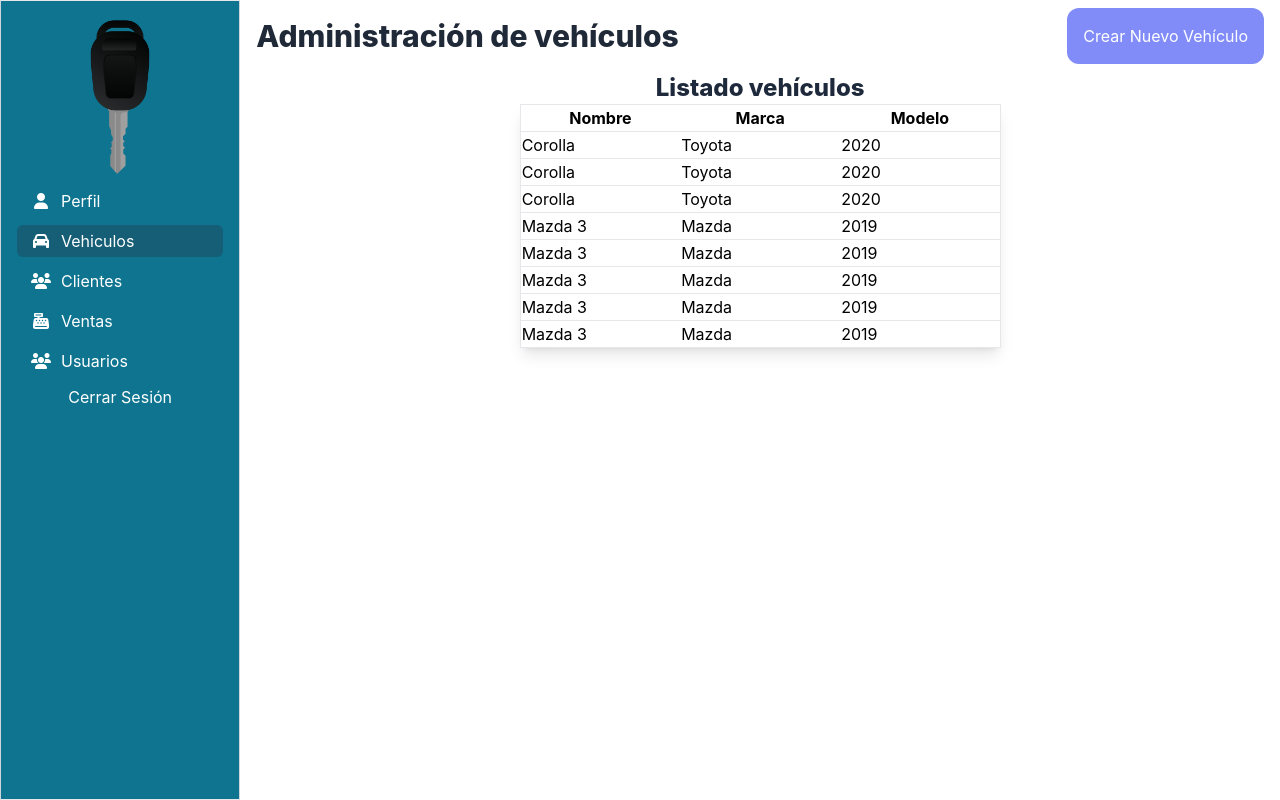
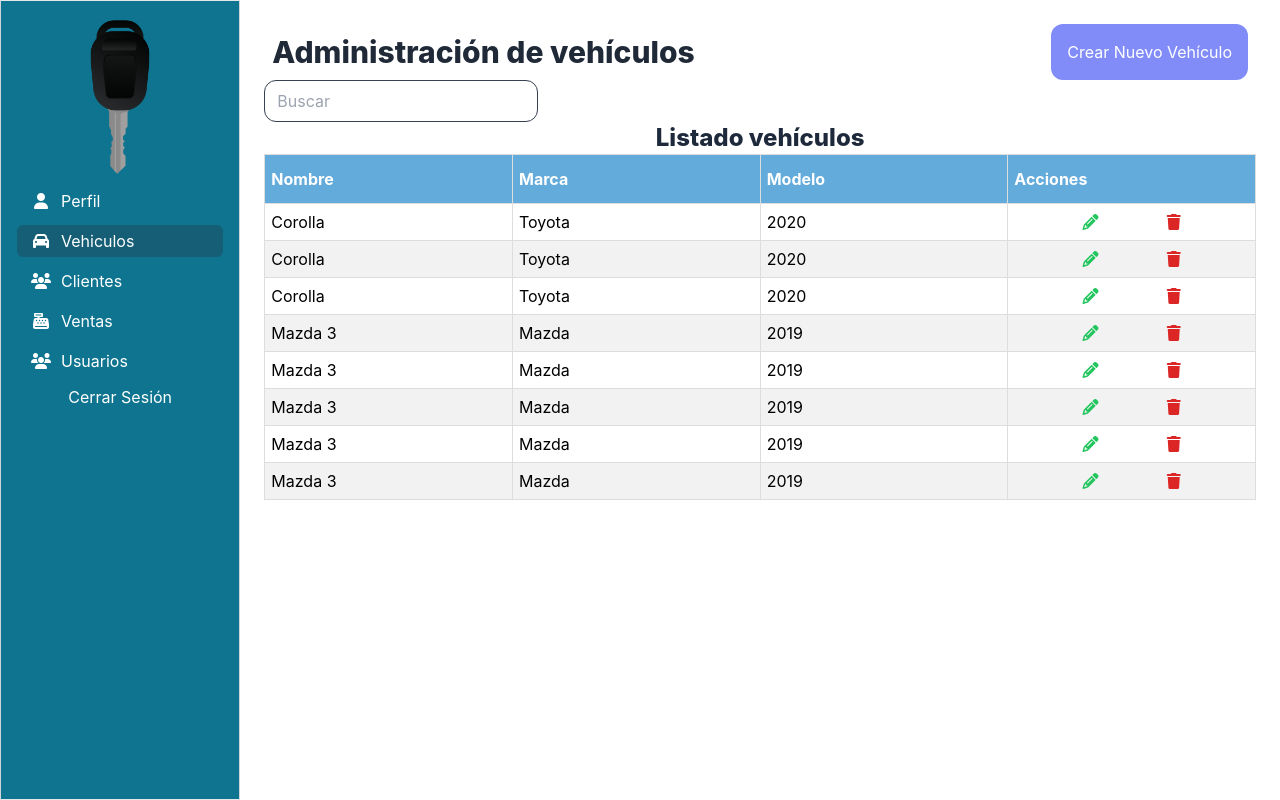
Before and after one commit to RubenToroG/front-react-concesionario, a React (Create React App) app: page /admin/vehiculos in a window 1280 px wide. Built offline with nearby package versions, Linux system fonts and the light colour scheme.

Commit message:
Busqueda de vehiculos y cards para visualizacion en resposive

```diff
--- a/package.json
+++ b/package.json
@@ -3,10 +3,14 @@
   "version": "0.1.0",
   "private": true,
   "dependencies": {
+    "@emotion/react": "^11.7.1",
+    "@emotion/styled": "^11.6.0",
+    "@mui/material": "^5.3.1",
     "@testing-library/jest-dom": "5.14.1",
     "@testing-library/react": "12.0.0",
     "@testing-library/user-event": "13.2.1",
     "axios": "^0.25.0",
+    "nanoid": "^3.2.0",
     "react": "17.0.2",
     "react-dom": "17.0.2",
     "react-router-dom": "6.2.1",
--- a/src/pages/admin/Vehiculos.jsx
+++ b/src/pages/admin/Vehiculos.jsx
@@ -1,6 +1,10 @@
 import React, { useEffect, useState, useRef } from 'react'
 import { ToastContainer, toast } from 'react-toastify'
 import 'react-toastify/dist/ReactToastify.css'
+import { nanoid } from 'nanoid'
+import Tooltip from '@mui/material/Tooltip'
+import { Dialog } from '@mui/material'
+import axios from 'axios'
 
 const vehiculosBackend = [
     {
@@ -50,9 +54,26 @@ const Vehiculos = () => {
     const [mostrarTabla, setMostrarTabla] = useState(true)
     const [vehiculos, setVehiculos] = useState([])
     const [textoBoton, setTextoBoton] = useState('Crear Nuevo Vehículo')
+    // const [ejecutarConsulta, setEjecutarConsulta] = useState(true)
+
+    // const obtenerVehiculos = async () => {
+    //     const options = {method: 'GET', url: 'https://vas-waters-45728.herokuapp.com/vehiculos/' }
+    //     await axios
+    //         .request(options)
+    //         .then(function (response) {
+    //             setVehiculos(response.data)
+    //         })
+    //         .catch(function (error) {
+    //             console.error(error)
+    //         })
+    //     setEjecutarConsulta(false)
+    // }
 
     useEffect(() => {
         //Obtener lista de vehículos desde el front
+        // if(ejecutarConsulta) {
+        //     obtenerVehiculos()
+        // }
         setVehiculos(vehiculosBackend)
     }, [])
 
@@ -65,8 +86,9 @@ const Vehiculos = () => {
     }, [mostrarTabla])
 
     return (
-        <div className='flex h-full w-full flex-col items-center'>
-            <div className='flex w-full items-center justify-between p-2'>
+        <div className='flex h-full w-full flex-col justify-start p-6'>
+            <div className='flex w-full items-center justify-between'>
+
                 <h2 className='text-3xl font-extrabold text-gray-800 m-2'>Administración de vehículos</h2>
                 <button onClick={() => { setMostrarTabla(!mostrarTabla) }}
                     className='text-white bg-indigo-400 p-4 rounded-xl hover:bg-indigo-600 mx-2'>
@@ -81,32 +103,125 @@ const Vehiculos = () => {
 }
 
 const TablaVehiculos = ({ listaVehiculos }) => {
+    const [busqueda, setBusqueda] = useState('')
+    const [vehiculosFiltrados, setVehiculosFiltrados] = useState(listaVehiculos)
+
+    useEffect(() => {
+        setVehiculosFiltrados(
+            listaVehiculos.filter((elemento) => {
+                return JSON.stringify(elemento).toLowerCase().includes(busqueda.toLowerCase())
+            })
+        )
+    }, [busqueda, listaVehiculos])
 
     return (
-        <div className='flex flex-col items-center justify-between'>
-            <h2 className='text-2xl font-extrabold text-slate-800'>Listado vehículos</h2>
-            <table className='table-fixed border shadow-lg'>
+        <div className='flex flex-col justify-between w-full'>
+            <input value={busqueda} onChange={(e) => setBusqueda(e.target.value)} placeholder='Buscar' className='border border-gray-700 px-3 py-2 self-start outline-none focus:border-teal-700 rounded-xl' />
+            <h2 className='text-2xl font-extrabold text-slate-800 text-center'>Listado vehículos</h2>
+            <div className='hidden md:flex w-full'>
+                <table className='tabla'>
                     <thead>
                         <tr className='border'>
                             <th className='w-40'>Nombre</th>
                             <th className='w-40'>Marca</th>
                             <th className='w-40'>Modelo</th>
+                            <th className='w-40'>Acciones</th>
                         </tr>
                     </thead>
                     <tbody>
 
-                    {listaVehiculos.map((vehiculo) => {
+                        {vehiculosFiltrados.map((vehiculo) => {
                             return (
-                            <tr className='border'>
-                                <td>{vehiculo.nombre}</td>
-                                <td>{vehiculo.marca}</td>
-                                <td>{vehiculo.modelo}</td>
-                            </tr>
+                                <FilaVehiculo key={nanoid()} vehiculo={vehiculo} />
                             )
                         })}
                     </tbody>
                 </table>
             </div>
+            <div className='flex flex-col w-full m-2 md:hidden'>
+                {vehiculosFiltrados.map((elemento) => {
+                    return (
+                        <div className='bg-blue-400 m-2 shadow-lg flex flex-col p-1 rounded-lg'>
+                            <span>{elemento.nombre}</span>
+                            <span>{elemento.marca}</span>
+                            <span>{elemento.modelo}</span>
+
+                        </div>
+                    )
+                })
+
+                }
+
+            </div>
+        </div>
+    )
+}
+
+const FilaVehiculo = ({ vehiculo }) => {
+    const [edit, setEdit] = useState(false)
+    const [openDialog, setOpenDialog] = useState(false)
+    const [infoNuevoVehiculo, setInfoNuevoVehiculo] = useState({
+        nombre: vehiculo.nombre,
+        marca: vehiculo.marca,
+        modelo: vehiculo.modelo
+    })
+    const actualizarVehiculo = () => {
+        console.log(infoNuevoVehiculo)
+        //Enviar la info al backend
+        setEdit(false)
+    }
+    const eliminarVehiculo = () => {
+    }
+
+    return (
+        <tr>
+            {edit ?
+                <>
+                    <td><input className='bg-gray-50 border border-gray-600 rounded-md pl-2' type="text" value={infoNuevoVehiculo.nombre} onChange={e => setInfoNuevoVehiculo({ ...infoNuevoVehiculo, nombre: e.target.value })} /></td>
+                    <td><input className='bg-gray-50 border border-gray-600 rounded-md pl-2' type="text" value={infoNuevoVehiculo.marca} onChange={e => setInfoNuevoVehiculo({ ...infoNuevoVehiculo, marca: e.target.value })} /></td>
+                    <td><input className='bg-gray-50 border border-gray-600 rounded-md pl-2' type="text" value={infoNuevoVehiculo.modelo} onChange={e => setInfoNuevoVehiculo({ ...infoNuevoVehiculo, modelo: e.target.value })} /></td>
+                </>
+                :
+                <>
+                    <td>{vehiculo.nombre}</td>
+                    <td>{vehiculo.marca}</td>
+                    <td>{vehiculo.modelo}</td>
+                </>
+            }
+            <td>
+                <div className='flex w-full justify-evenly'>
+                    {edit ?
+                        <>
+                            <Tooltip title='Conformar edición' arrow>
+                                <i onClick={() => actualizarVehiculo()} className='fas fa-check text-green-500 hover:text-green-900 cursor-pointer'></i>
+                            </Tooltip>
+                            <Tooltip title='Cancelar' arrow>
+                                <i onClick={() => setEdit(!edit)} className='fas fa-ban text-green-500 hover:text-green-900 cursor-pointer'></i>
+                            </Tooltip>
+                        </>
+                        :
+                        <>
+                            <Tooltip title='Editar Vehículo' arrow>
+                                <i onClick={() => setEdit(!edit)} className='fas fa-pencil-alt text-green-500 hover:text-green-900 cursor-pointer'></i>
+                            </Tooltip>
+                            <Tooltip title='Eliminar Vehículo' arrow>
+
+                                <i onClick={() => setOpenDialog(true)} className='fas fa-trash text-red-600 hover:text-red-900 cursor-pointer'></i>
+                            </Tooltip>
+                        </>
+                    }
+                </div>
+                <Dialog open={openDialog}>
+                    <div className='p-8' flex flex-col>
+                        <h1 className='text-gray-800 font-extrabold text-2xl'>¿Estás seguro de querer eliminar el Vehículo?</h1>
+                        <div className='my-4 flex w-full justify-center'>
+                            <button className='mx-2 px-4 py-2 bg-green-600 text-white hover:bg-green-800 rounded-lg shadow-md' onClick={() => eliminarVehiculo()}>Confirmar</button>
+                            <button className='mx-2 px-4 py-2 bg-red-600 text-white hover:bg-red-800 rounded-lg shadow-md' onClick={() => setOpenDialog(false)}>Cancelar</button>
+                        </div>
+                    </div>
+                </Dialog>
+            </td>
+        </tr>
     )
 }
 
@@ -124,7 +239,7 @@ const FormularioCreacionVehiculos = ({ setMostrarTabla, listaVehiculos, setVehic
 
         toast.success('Creado con Exito!')
         setMostrarTabla(true)
-        setVehiculos([...listaVehiculos,nuevoVehiculo])
+        setVehiculos([...listaVehiculos, nuevoVehiculo])
 
     }
 
--- a/src/styles/styles.css
+++ b/src/styles/styles.css
@@ -1,3 +1,29 @@
 @tailwind base;
 @tailwind components;
 @tailwind utilities;
+
+.tabla {
+    width: 100%;
+}
+
+.tabla td,
+.tabla th {
+    padding: 6px;
+    border: 1px solid #ddd;
+}
+
+.tabla th {
+    background-color: rgb(99, 171, 219);
+    color: white;
+    padding-top: 12px;
+    padding-bottom: 12px;
+    text-align: left;
+}
+
+.tabla tr:nth-child(even) {
+    background-color: #f2f2f2;
+}
+
+.tabla tr:hover {
+    background-color: rgb(209, 207, 207);
+}
```
Also changed, not shown: 1 other file (tests, documents, lock files or other folders). Lines whose indentation alone changed are shown as unchanged.
